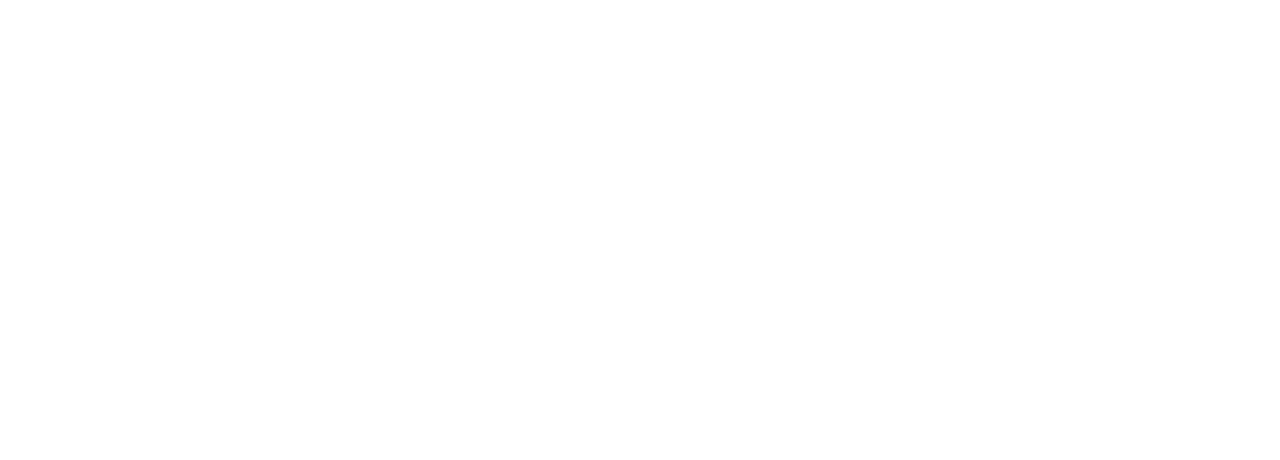
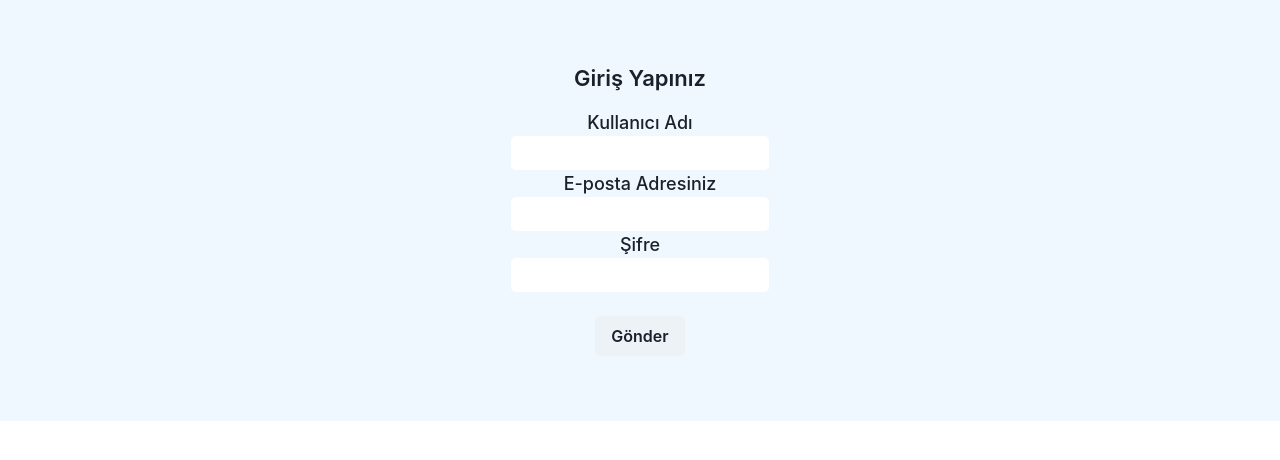
Before and after one commit to sinaemre/Book-Store-Kodluyoruz, a React (Create React App) app in the folder Book-Store-UI/: page /login in a window 1280 px wide. Before the commit this address had no page. Shown: the top 460 px of the page. Built offline with nearby package versions, Linux system fonts and the light colour scheme.

Commit message:
SignUp Page

```diff
--- a/Book-Store-UI/src/App.css
+++ b/Book-Store-UI/src/App.css
@@ -1,5 +1,5 @@
 .App {
-
+  background-color: aliceblue;
 
 }
 
@@ -12,7 +12,7 @@
 
 
 .login-page {
-  background-color: rgb(168, 221, 230);
+
   display: flex;
   align-items: center;
   justify-content: center;
@@ -20,9 +20,20 @@
   border-radius: 10px;
   padding: 65px 10px;
   text-align: center;
+  }
+
+  .login-page h2{
+    padding-bottom: 10px;
+    font-weight: 600;
+    font-size: 22px;
+  }
+  .login-page input {
+    padding: 5px;
+    border-radius: 5px;
+    min-width: 250px;
+  }
 
 
-}
 .header {
   display: flex;
   align-items: center;
--- a/Book-Store-UI/src/App.js
+++ b/Book-Store-UI/src/App.js
@@ -15,6 +15,7 @@
       <Routes>
         <Route path="/" element={<Home />} />
         <Route path="about" element={<About />} />
+        <Route path="login" element={<Login />} />
       </Routes>
 
     </div>
--- a/Book-Store-UI/src/components/Header.js
+++ b/Book-Store-UI/src/components/Header.js
@@ -1,9 +1,18 @@
 import React from 'react'
 import '../App.css' ;
-import pic from "../img/book-store-logo.png";
+import { useNavigate } from 'react-router-dom';
 import { Flex, Spacer,Button,ButtonGroup,Box,Heading } from '@chakra-ui/react'
 
+
 function Header() {
+
+  let navigate = useNavigate();
+  const routeChange = () =>{
+    let path = `/Login`;
+    navigate(path);
+  }
+
+
   return (
     <div className='container'>
         <Flex minWidth='max-content' alignItems='center' gap='2'  mt={10}>
@@ -12,10 +21,14 @@
           </Box>
           <Spacer />
         <ButtonGroup gap='2'>
-        <Button colorScheme='teal'>Üye Ol</Button>
+
+        <Button colorScheme='teal' onClick={routeChange}>Üye Ol</Button>
+
         <Button colorScheme='teal'>Giriş Yap</Button>
         </ButtonGroup>
       </Flex>
+
+
     </div>
   )
 }
--- a/Book-Store-UI/src/components/Login.js
+++ b/Book-Store-UI/src/components/Login.js
@@ -1,9 +1,13 @@
 import React from "react";
 import { Formik } from "formik";
+import { Button } from "@chakra-ui/react";
+
 
 
 
 const Login = () => (
+
+
     <div className="login-page">
       <h2>Giriş Yapınız</h2>
       <Formik
@@ -74,9 +78,9 @@
             />
             {errors.password && touched.password && errors.password}
             <br/><br/>
-            <button type="submit" disabled={isSubmitting}>
+            <Button type="submit" disabled={isSubmitting}>
               Gönder
-            </button>
+            </Button>
 
           </form>
         )}
--- a/Book-Store-UI/src/components/SearchInput.js
+++ b/Book-Store-UI/src/components/SearchInput.js
@@ -1,11 +1,19 @@
 import React from 'react'
 import { Input } from '@chakra-ui/react'
+import { useState } from 'react';
 
 function SearchInput() {
 
+  const [word, setWord] = useState('');
+
+  const handleChange = (e) => {
+    setWord(e.target.value);
+
+  }
+
    return (
     <div className='inputSearch'>
-      <Input placeholder='Kitap adı giriniz...' htmlSize={4} width='40%' />
+      <Input placeholder='Kitap adı giriniz...' htmlSize={4} width='40%' onChange={handleChange} value={word}/>
     </div>
   )
 }
```
Also changed, not shown: Book-Store-UI/src/pages/Home.js (+5 -3 lines).
